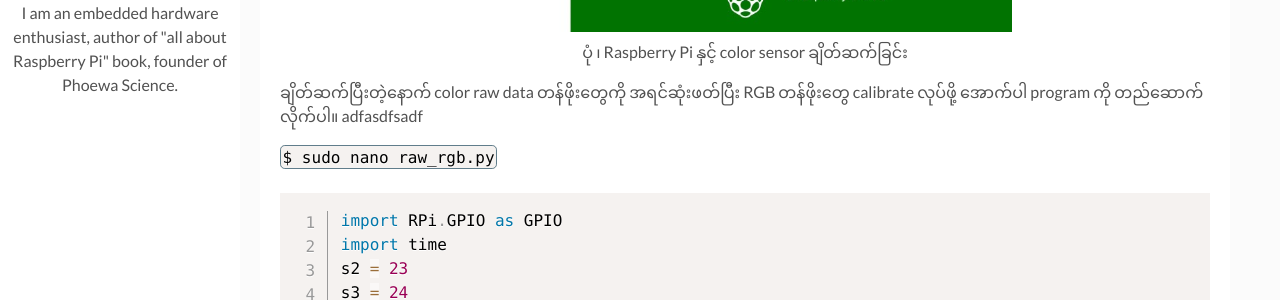
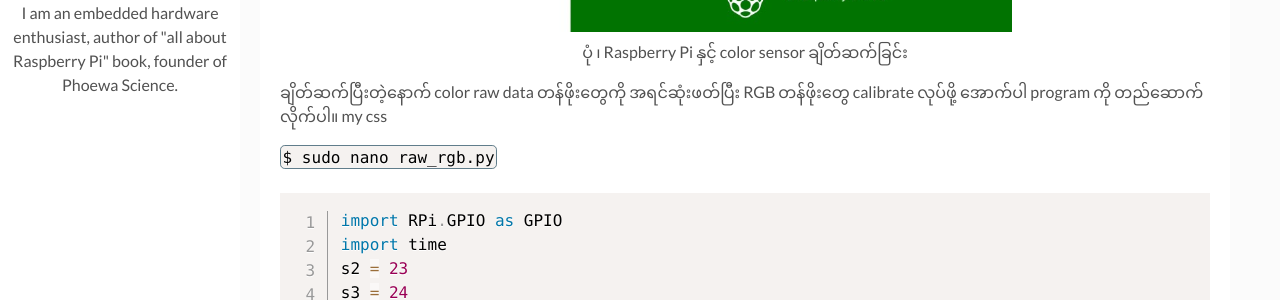
Before and after one commit to kogyikaunghtet/kogyikaunghtet.github.io, a Jekyll site: the page built from _posts/2021-1-31-rpi-color-sensor.markdown, in a window 1280 px wide and 900 px high, scrolled down 2454 px. Shown: the part 178-478 px from the top of the window. Built offline with Jekyll 4.4.1, drawn with Linux system fonts in a browser that asks for light colours; comment, search, counter and statistics services are not loaded.

Commit message:
Initial commit

```diff
--- a/_posts/2021-1-31-rpi-color-sensor.markdown
+++ b/_posts/2021-1-31-rpi-color-sensor.markdown
@@ -50,7 +50,7 @@
 <a>ပုံ ၊ Raspberry Pi နှင့် color sensor ချိတ်ဆက်ခြင်း</a>
 </p>
 
-ချိတ်ဆက်ပြီးတဲ့နောက် color raw data တန်ဖိုးတွေကို အရင်ဆုံးဖတ်ပြီး RGB တန်ဖိုးတွေ calibrate လုပ်ဖို့ အောက်ပါ program ကို တည်ဆောက်လိုက်ပါ။ adfasdfsadf
+ချိတ်ဆက်ပြီးတဲ့နောက် color raw data တန်ဖိုးတွေကို အရင်ဆုံးဖတ်ပြီး RGB တန်ဖိုးတွေ calibrate လုပ်ဖို့ အောက်ပါ program ကို တည်ဆောက်လိုက်ပါ။ my css
 
 `$ sudo nano raw_rgb.py`
 
```
